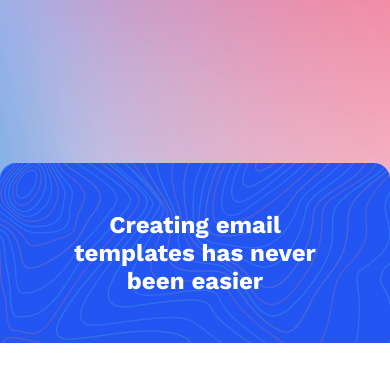
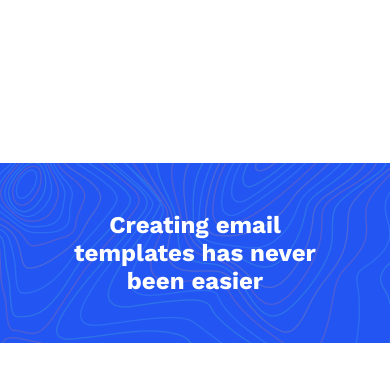
Before and after one commit to darkopokoracki/codewell_challenges, a plain HTML site: page newsletter_popup_template/index.html in a window 390 px wide. Shown: the top 372 px of the page. Drawn offline with nearby package versions, Linux system fonts and the light colour scheme.

Commit message:
Newsletter Popup Template - completed!

```diff
--- a/newsletter_popup_template/styles/style.scss
+++ b/newsletter_popup_template/styles/style.scss
@@ -120,3 +120,21 @@ body {
         }
     }
 }
+
+@media (max-width: 500px) {
+    body {
+        background: none;
+    }
+
+    .newsletter {
+        &__title {
+            border-top-left-radius: 0;
+            border-top-right-radius: 0;
+        }
+
+        &__content {
+            border-bottom-left-radius: 1rem;
+            border-bottom-right-radius: 1rem;
+        }
+    }
+}
```
Also changed, not shown: newsletter_popup_template/styles/style.css, 1 other file.
